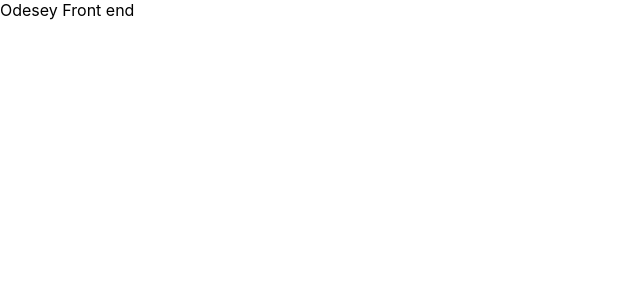
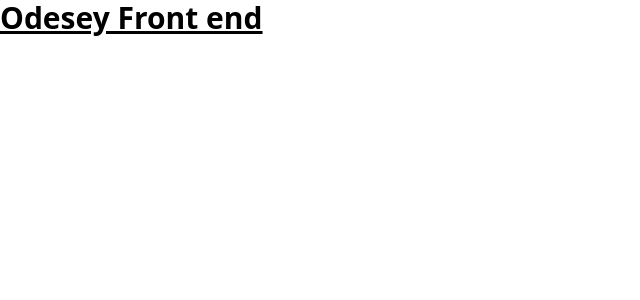
Before and after one commit to skarthikeyan96/odesey-frontend, a Next.js app: page / in a window 1280 px wide. Shown: the top 300 px of the page, without its empty margins (0-640 px from the left). Built offline with nearby package versions, Linux system fonts and the light colour scheme.

Commit message:
feat: add tailwind css

```diff
--- a/package.json
+++ b/package.json
@@ -18,5 +18,10 @@
     "react": "18.2.0",
     "react-dom": "18.2.0",
     "typescript": "4.9.3"
+  },
+  "devDependencies": {
+    "autoprefixer": "^10.4.13",
+    "postcss": "^8.4.19",
+    "tailwindcss": "^3.2.4"
   }
 }
--- a/pages/index.tsx
+++ b/pages/index.tsx
@@ -10,7 +10,9 @@
       </Head>
 
       <main>
-        Odesey Front end
+      <h1 className="text-3xl font-sans font-bold underline">
+      Odesey Front end
+    </h1>
       </main>
 
 
--- /dev/null
+++ b/postcss.config.js
@@ -0,0 +1,6 @@
+module.exports = {
+  plugins: {
+    tailwindcss: {},
+    autoprefixer: {},
+  },
+}
--- a/styles/globals.css
+++ b/styles/globals.css
@@ -1,16 +1,3 @@
-html,
-body {
-  padding: 0;
-  margin: 0;
-  font-family: -apple-system, BlinkMacSystemFont, Segoe UI, Roboto, Oxygen,
-    Ubuntu, Cantarell, Fira Sans, Droid Sans, Helvetica Neue, sans-serif;
-}
-
-a {
-  color: inherit;
-  text-decoration: none;
-}
-
-* {
-  box-sizing: border-box;
-}
+@tailwind base;
+@tailwind components;
+@tailwind utilities;
--- /dev/null
+++ b/tailwind.config.js
@@ -0,0 +1,11 @@
+/** @type {import('tailwindcss').Config} */
+module.exports = {
+  content: [
+    "./pages/**/*.{js,ts,jsx,tsx}",
+    "./components/**/*.{js,ts,jsx,tsx}",
+  ],
+  theme: {
+    extend: {},
+  },
+  plugins: [],
+}
```
Also changed, not shown: 1 other file (tests, documents, lock files or other folders).
